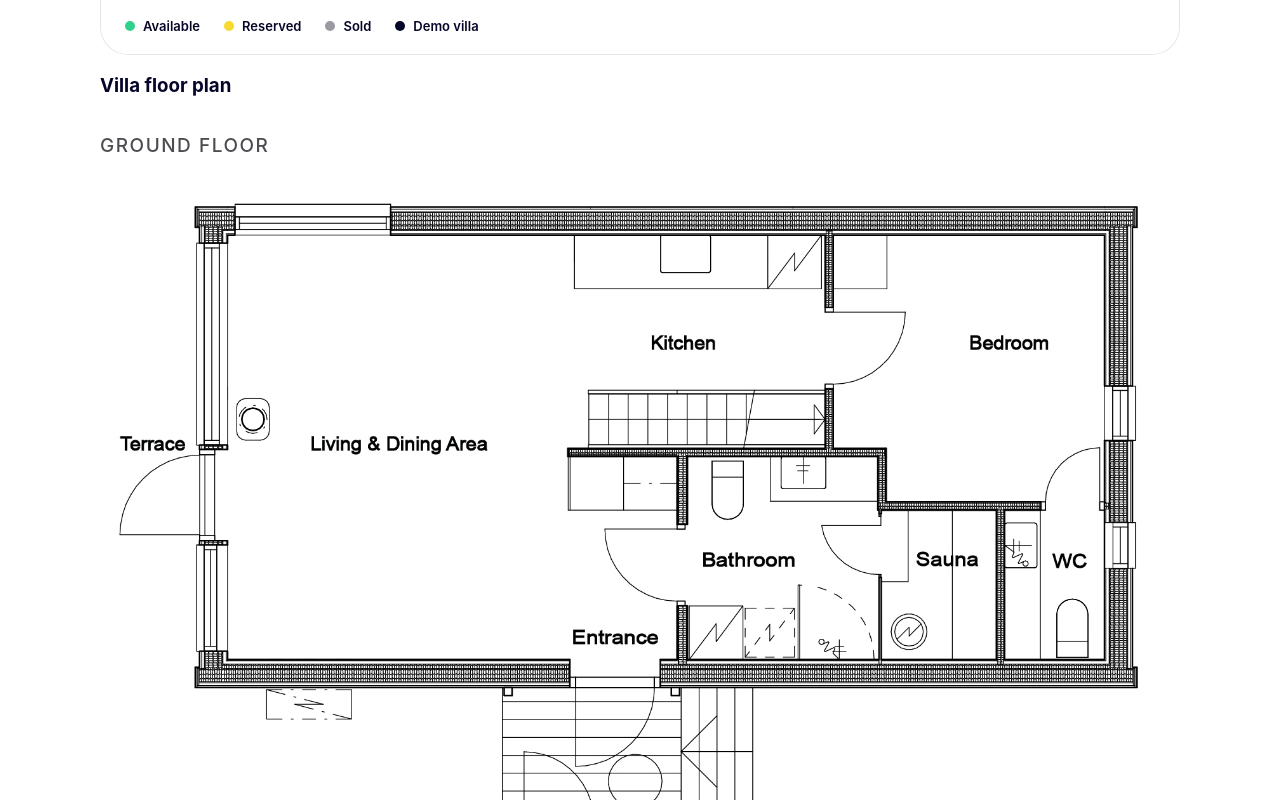
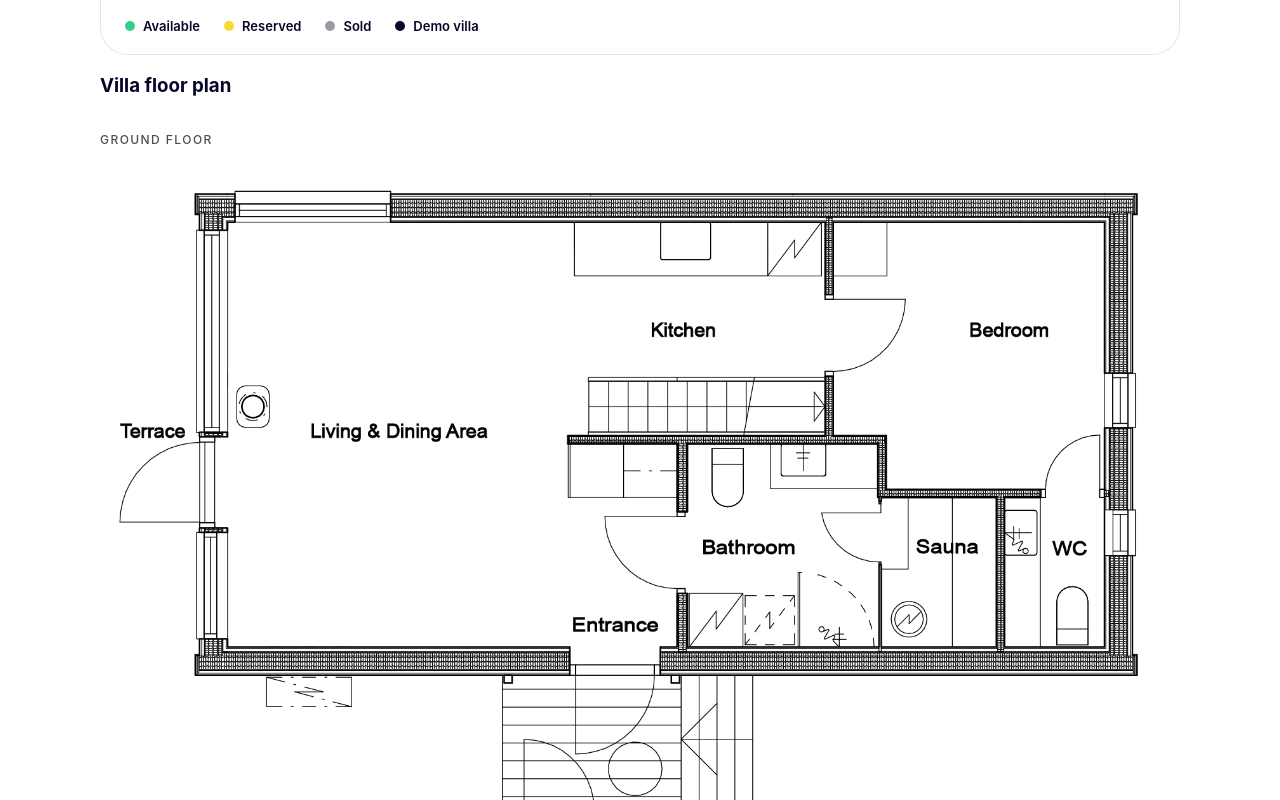
Before and after one commit to MiasMood/ailu-website, a React (Vite) app: page / in a window 1280 px wide. Shown: the part 8520-9320 px from the top of the page. Built offline with nearby package versions, Linux system fonts and the light colour scheme.

Commit message:
Add floor plans and villa status updates

```diff
--- a/src/App.css
+++ b/src/App.css
@@ -890,3 +890,12 @@ h2 {
   text-transform: uppercase;
   letter-spacing: 0.08em;
 }
+
+.floorPlanImageCard .floorPlanLabel {
+  margin: 32px 0 12px;
+  color: #4d4d51;
+  font-weight: 500;
+  font-size: 12px !important;
+  text-transform: uppercase;
+  letter-spacing: 0.12em;
+}
```
